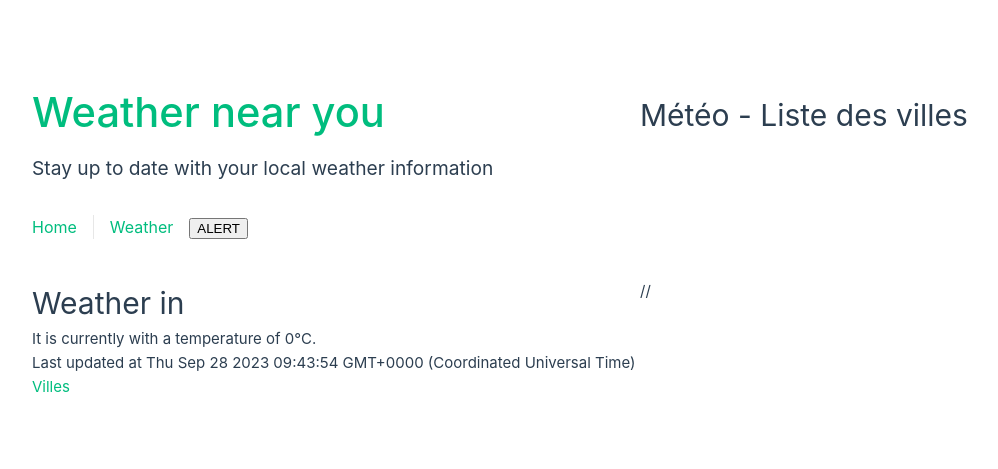
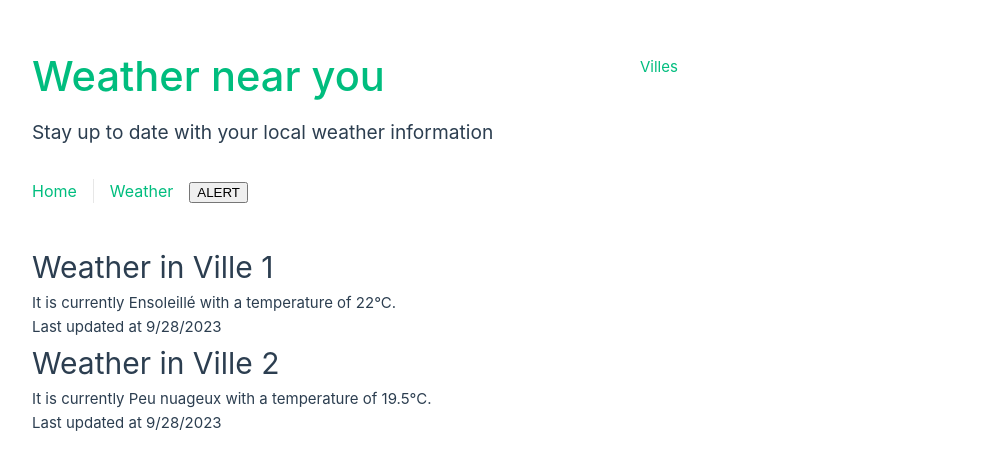
Before and after one commit to Adrew-Kirts/Vue-WeatherProject, a Vue app: page /villes in a window 1280 px wide. Shown: the part 155-624 px from the top of the page, without its empty margins (0-998 px from the left). Built offline with nearby package versions, Linux system fonts and the light colour scheme.

Commit message:
6 - list creation

```diff
--- a/src/App.vue
+++ b/src/App.vue
@@ -1,6 +1,8 @@
 <script setup>
 import { RouterLink, RouterView } from 'vue-router'
 import HelloWorld from './components/HelloWorld.vue'
+import city from "@/components/City.vue";
+import citiesList from "@/views/CitiesList.vue";
 // import CitiesList from "@/views/CitiesList.vue";
 
 // Ajoutez dans votre composant App la méthode `onListClick` qui se contentera pour l'instant de faire une [alerte]
@@ -26,8 +28,14 @@ function onListClick() {
 
   <RouterView />
 
-//
     <router-link to="/villes">Villes</router-link>
+
+
+    <div>
+      <city v-for="city in citiesList.data().cities" :name="city.name" :weather="city.weather"
+            :temperature="city.temperature" :updatedAt="city.updatedAt" />
+    </div>
+
 
 </template>
 
--- a/src/components/City.vue
+++ b/src/components/City.vue
@@ -24,11 +24,11 @@ export default {
 
 <template>
 
-<!--    <div>-->
-<!--      <h1>Weather in {{ this.name }}</h1>-->
-<!--      <p>It is currently {{ this.weather }} with a temperature of {{ this.temperature }}°C.</p>-->
-<!--      <p>Last updated at {{ this.updatedAt.toLocaleString() }}</p>-->
-<!--    </div>-->
+    <div>
+      <h1>Weather in {{ this.name }}</h1>
+      <p>It is currently {{ this.weather }} with a temperature of {{ this.temperature }}°C.</p>
+      <p>Last updated at {{ this.updatedAt.toLocaleDateString() }}</p>
+    </div>
 
 </template>
 
--- a/src/views/CitiesList.vue
+++ b/src/views/CitiesList.vue
@@ -1,23 +1,54 @@
-<script setup>
+<script>
 
-import city from "@/components/City.vue";
+export default {
+  computed: {
+  },
+  data(){
+    return {
+
+      cities: [
+        {
+          id: 1,
+          name: 'Ville 1',
+          weather: 'Ensoleillé',
+          temperature: 22.0,
+          updatedAt: new Date()
+        },
+        {
+          id: 2,
+          name: 'Ville 2',
+          weather: 'Peu nuageux',
+          temperature: 19.5,
+          updatedAt: new Date()
+        }
+      ]
+    }
+  }
+}
+
 
 </script>
 
 <template>
 
-  <div class="citiesList">
-    <h1>Météo - Liste des villes</h1>
-  </div>
+<!--  <div class="citiesList">-->
+<!--    <h1>Météo - Liste des villes</h1>-->
+<!--  </div>-->
 
 
-  <component :is="city"></component>
+<!--  <component :is="city"></component>-->
 
-      <div>
-        <h1>Weather in {{ city.props.name() }}</h1>
-        <p>It is currently {{ city.props.weather() }} with a temperature of {{ city.props.temperature() }}°C.</p>
-        <p>Last updated at {{ city.props.updatedAt().toLocaleString() }}</p>
-      </div>
+<!--      <div>-->
+<!--        <h1>Weather in {{ cities[0].name }}</h1>-->
+<!--        <p>It is currently {{ cities[0].weather }} with a temperature of {{ cities[0].temperature }}°C.</p>-->
+<!--        <p>Last updated at {{ cities[0].updatedAt }}</p>-->
+<!--      </div>-->
+
+<!--  <div>-->
+<!--    <h1>Weather in {{ cities[0].name }}</h1>-->
+<!--    <p>It is currently {{ cities[0].weather() }} with a temperature of {{ city.props.temperature() }}°C.</p>-->
+<!--    <p>Last updated at {{ cities[0].updatedAt().toLocaleString() }}</p>-->
+<!--  </div>-->
 
 </template>
 
```
